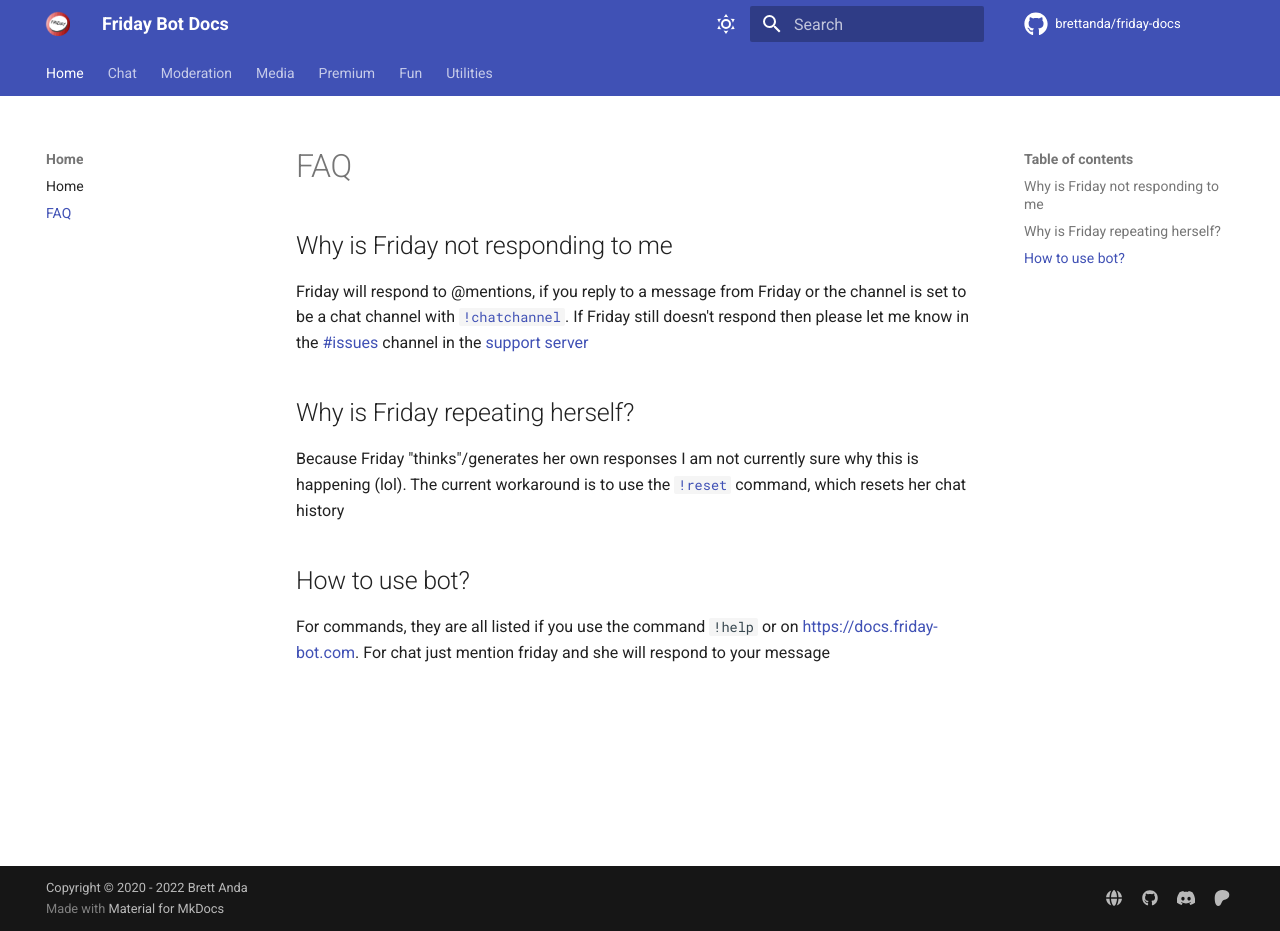
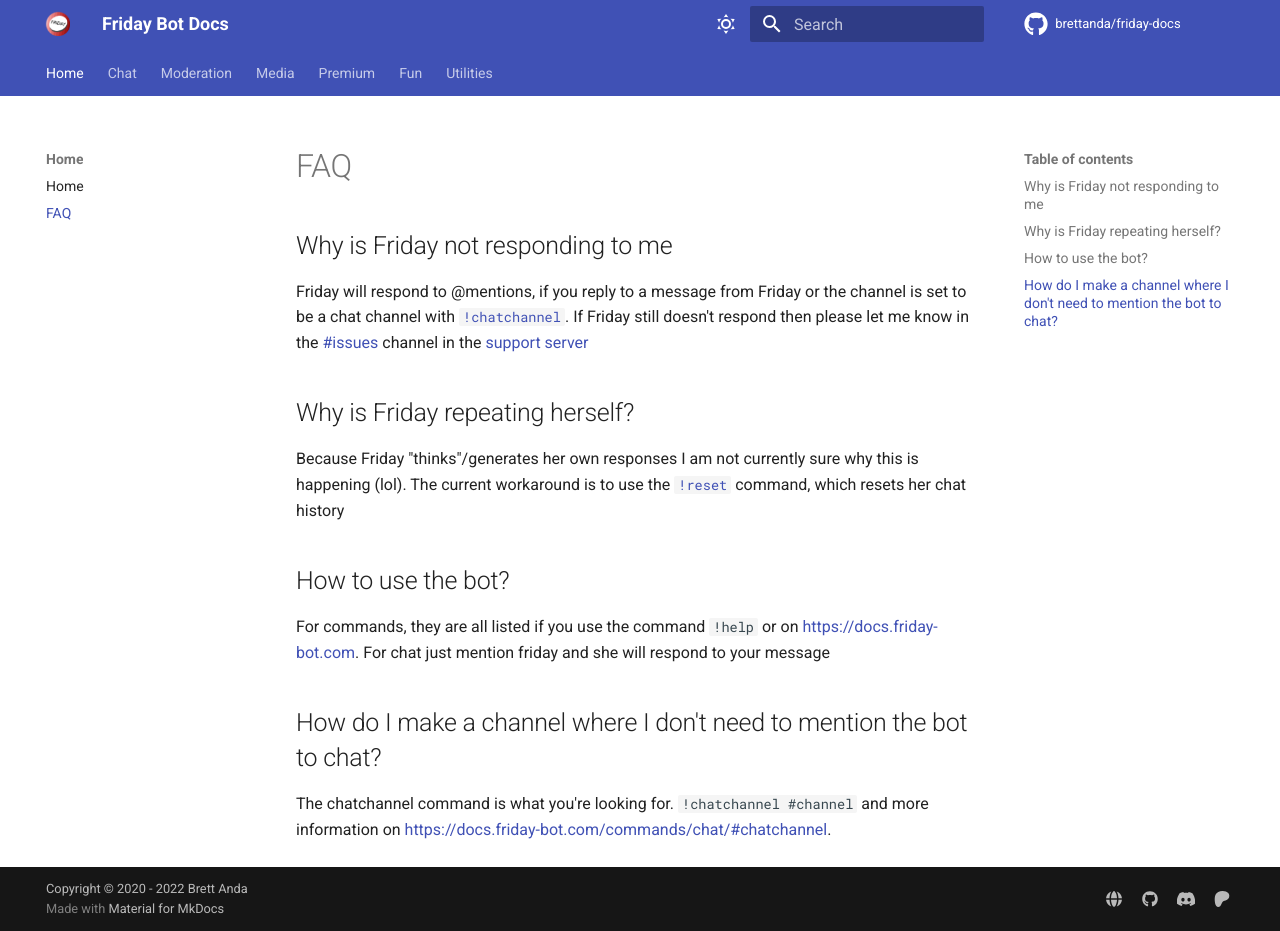
Before and after one commit to Brettanda/friday-docs, an MkDocs documentation site: the page built from docs/faq.md, in a window 1280 px wide and 931 px high. Built offline with MkDocs 1.6.1 and Material for MkDocs 9.7.7, drawn with Linux system fonts in a browser that asks for light colours; nearby versions of some CDN libraries; comment, search, counter and statistics services are not loaded; the version menu is left out.

Commit message:
faq update

```diff
--- a/docs/faq.md
+++ b/docs/faq.md
@@ -13,6 +13,10 @@ Friday will respond to @mentions, if you reply to a message from Friday or the c
 Because Friday "thinks"/generates her own responses I am not currently sure why this is happening (lol). The current workaround is to use the [`!reset`](/commands/chat/#reset) command, which resets her chat history
 
 
-## How to use bot?
+## How to use the bot?
 
 For commands, they are all listed if you use the command `!help` or on <https://docs.friday-bot.com>. For chat just mention friday and she will respond to your message
+
+## How do I make a channel where I don't need to mention the bot to chat?
+
+The chatchannel command is what you're looking for. `!chatchannel #channel` and more information on <https://docs.friday-bot.com/commands/chat/#chatchannel>.
```
